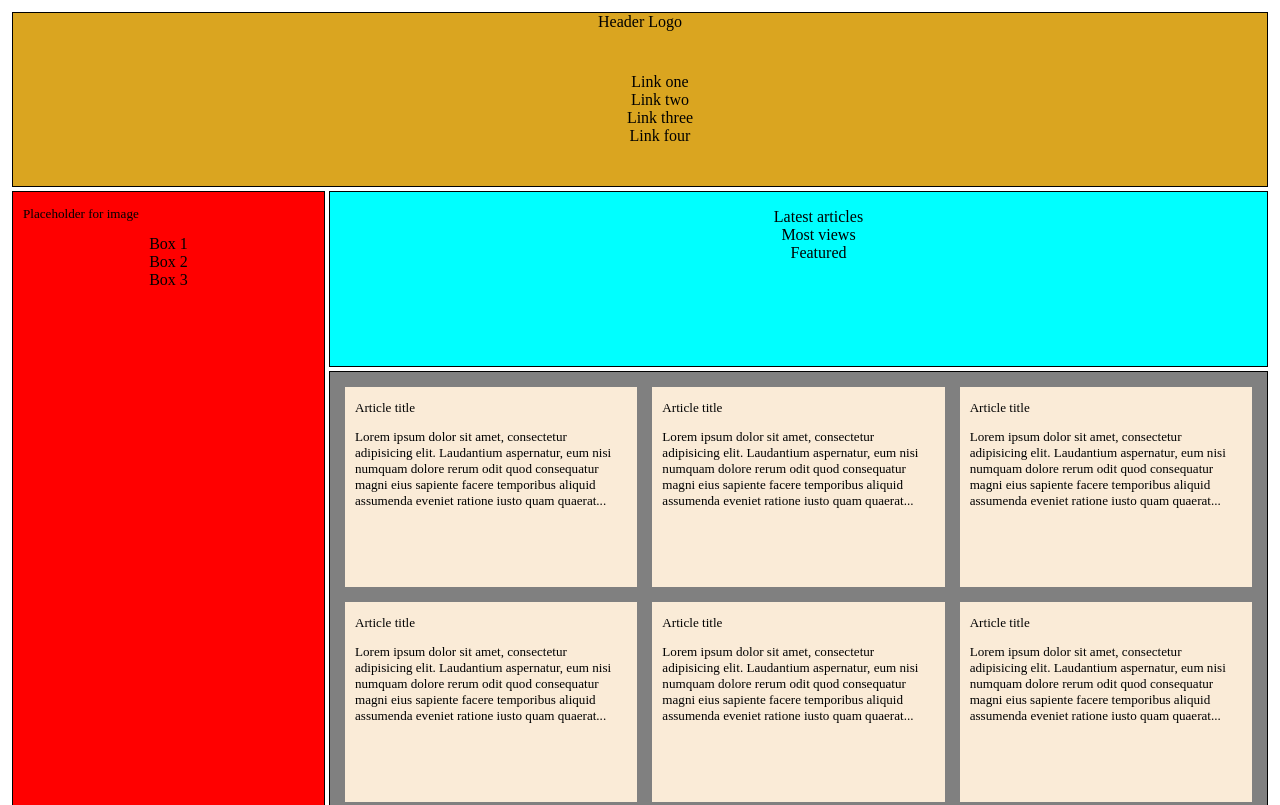
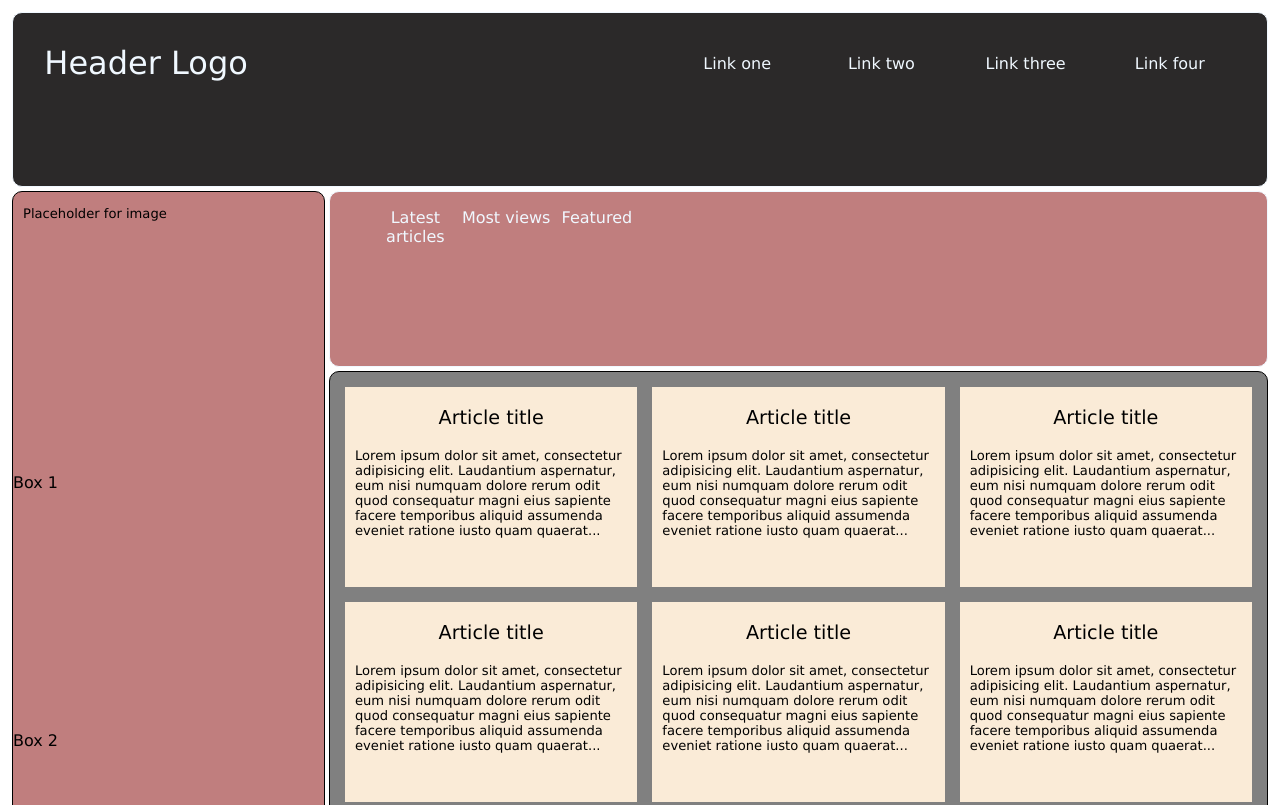
Before and after one commit to rsmostlyharmless/grid-exercise3, a plain HTML site: page index.html in a window 1280 px wide. Shown: the top 805 px of the page. Drawn offline with Linux system fonts and the light colour scheme.

Commit message:
header + article finished

```diff
--- a/style.css
+++ b/style.css
@@ -1,7 +1,3 @@
-body {
-    text-align: center;
-}
-
 .container {
     display: inline-grid;
     gap: 4px;
@@ -18,36 +14,58 @@ body {
 
 .area {
     border: 1px solid;
-    /* border-radius: 10px;
+    border-radius: 10px;
     color: black;
     font-family: 'Lucida Sans', 'Lucida Sans Regular', 'Lucida Grande', 'Lucida Sans Unicode', Geneva, Verdana, sans-serif;
-    font-size: 2rem;
-    padding-top: 10px;
-    text-align: center; */
+}
+
+#header, #sidebar, #nav, #article {
+    display: grid;
+}
+
+.menu, ul {
+    display: inline-grid;
 }
 
 #header {
-    background-color: goldenrod;
-    display: grid;
+    background-color: rgb(43, 41, 41);
     grid-area: header;
+    grid-template-columns: repeat(2, 1fr);
+}
+
+.logo {
+    font-size: 2rem;
+    padding: 5%;
+    text-align: left;
+}
+
+.menu > ul {
+    grid-template-columns: repeat(4, 1fr);
+    padding: 4%;
+    text-align: center;
 }
 
 #sidebar {
-    background-color: red;
+    background-color: rgba(130, 0, 0, 0.507);
     grid-area: sidebar;
 }
 
 #nav {
-    background-color: aqua;
+    background-color: rgba(130, 0, 0, 0.507);
     grid-area: nav;
+    grid-template-columns: repeat(3, 1fr);
+}
+
+#nav > ul {
+    grid-template-columns: repeat(3, 1fr);
+    text-align: center;
 }
 
 #article {
     background-color: grey;
-    display: grid;
     gap: 15px;
     grid-area: article;
-    grid-template-rows: repeat(auto-fit, 1fr);
+    grid-template-rows: repeat(3, 1fr);
     grid-template-columns: repeat(auto-fit, minmax(250px, 1fr));
     padding: 15px;
 }
@@ -55,17 +73,27 @@ body {
 .card {
     background-color: antiquewhite;
     height: 200px;
-    width: auto;
+    width: width;
+}
+
+.title {
+    font-size: 1.2rem;
+    text-align: center;
 }
 
 #footer {
-    background-color: black;
+    background-color: rgb(43, 41, 41);
     grid-area: footer;
+    padding: 0.5%;
+    text-align: center;
+}
+
+#header, #nav, #footer {
+    color: aliceblue;
 }
 
 p {
     font-size: 0.82rem;
-    text-align: left;
     padding-left: 10px;
     padding-right: 10px;
 }
```
